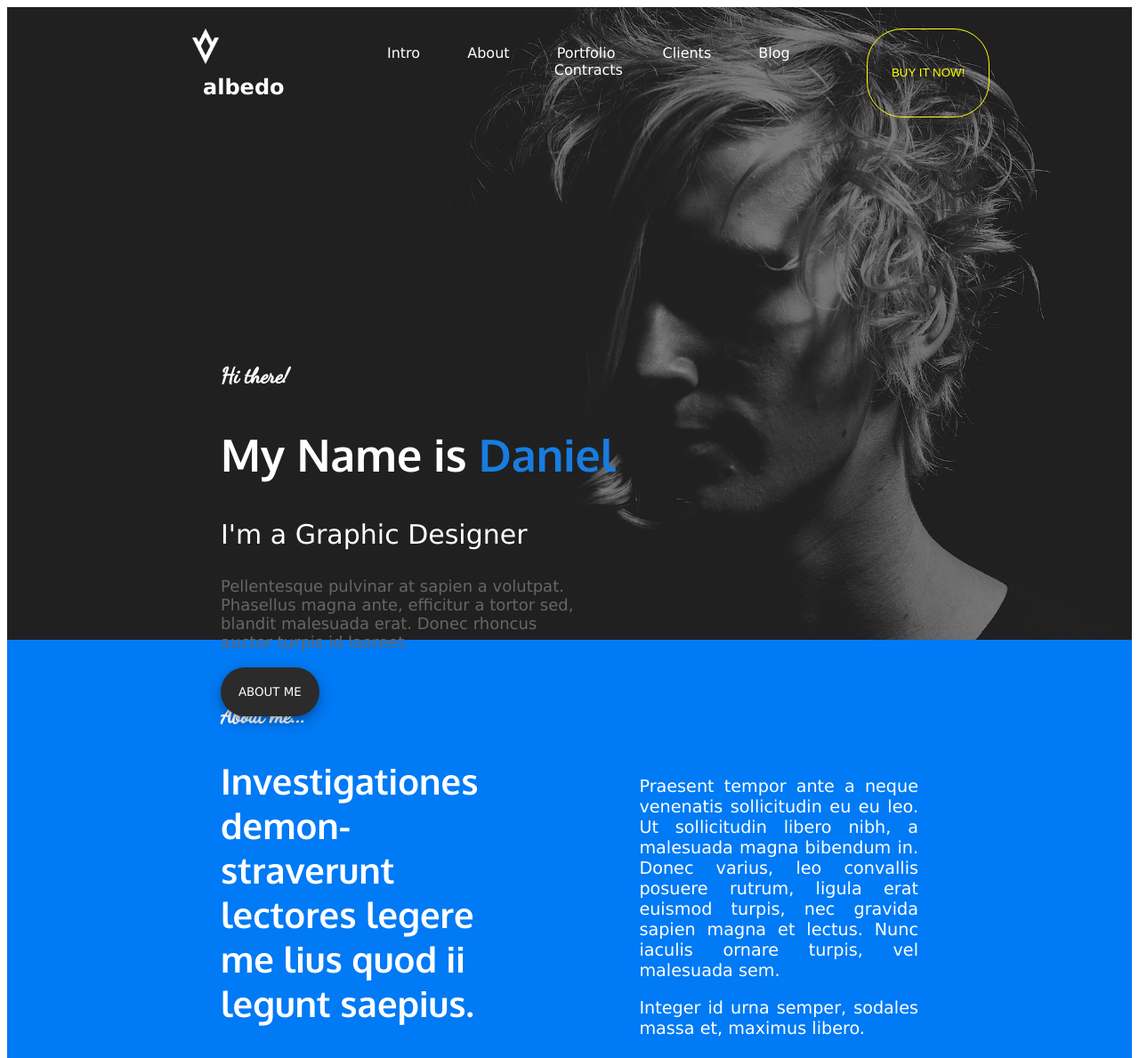
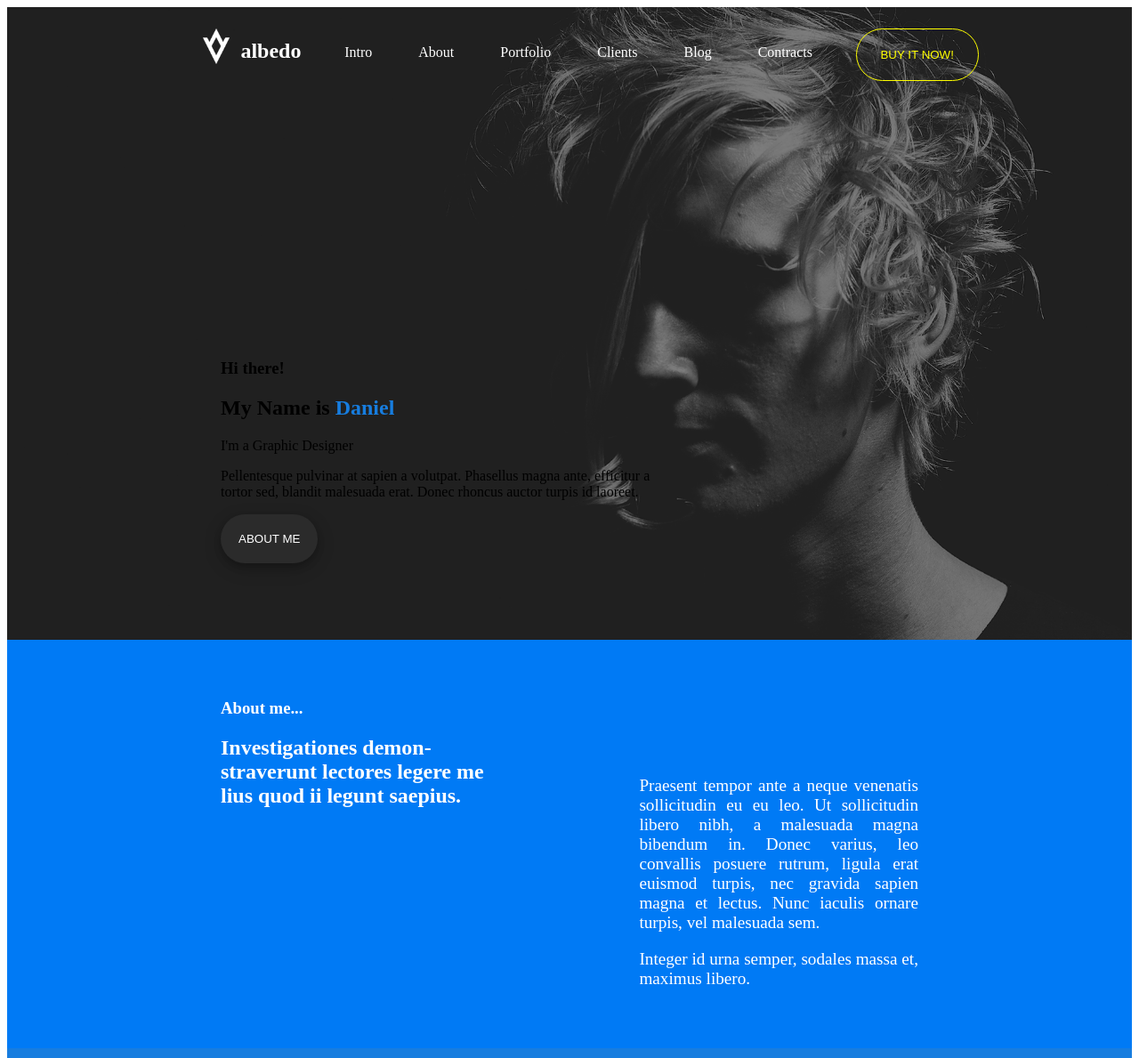
Before and after one commit to Eisha215/eishasajid, a plain HTML site: page index.html in a window 1280 px wide. Shown: the top 1189 px of the page at 89% size. Drawn offline with Linux system fonts and the light colour scheme; a web font is replaced by a local one.

Commit message:
Update index.html

```diff
--- a/index.html
+++ b/index.html
@@ -20,7 +20,7 @@
       <section class="user-image">
         <img src="intro.png" width="100%" height="auto" />
       </section>
-      <header style="font-family:Verdana, Geneva, Tahoma, sans-serif;">
+      <header>
         <div class="icon-name">
           <img src="logo.png" width="30px" height="40px" />
           <h2>albedo</h2>
@@ -37,71 +37,45 @@
         <input id="buy" type="button" value="BUY IT NOW!" />
       </header>
       <section class="intro">
-        <h3
-          style="
-            color: white;
-            font-family: Dancing Script, cursive;
-            font-size: x-large;
-          "
-        >
+        <h3>
           Hi there!
         </h3>
-        <h1
-          style="
-            color: white;
-            font-size: 50px;
-            font-weight: 500;
-            font-family: 'Oxygen', sans-serif;
-          "
-        >
+        <h1>
           My Name is <span style="color: rgb(23, 125, 223);">Daniel</span>
         </h1>
-        <p
-          style="
-            color: white;
-            font-size: 30px;
-            font-weight: 300;
-            font-family:Verdana, Geneva, Tahoma, sans-serif;
-           "
-        >
+        <p id="graphic-designer">
           I'm a Graphic Designer
         </p>
-        <p style="color: #666; width: 85%; font-size: large;font-family:Verdana, Geneva, Tahoma, sans-serif;">
+        <p id="introduction">
           Pellentesque pulvinar at sapien a volutpat. Phasellus magna ante,
           efficitur a tortor sed, blandit malesuada erat. Donec rhoncus auctor
           turpis id laoreet.
         </p>
-        <button id="about-btn" style="font-family:Verdana, Geneva, Tahoma, sans-serif;">ABOUT ME</button>
+        <button id="about-btn">ABOUT ME</button>
       </section>
 
       <section class="about">
         <div class="about-section">
-          <h3 style="font-family: Dancing Script, cursive; font-size: x-large">
+          <h3>
             About me...
           </h3>
-          <h1
-            style="
-              font-size: 40px;
-              font-weight: 500;
-              font-family: 'Oxygen', sans-serif;
-            "
-          >
+          <h1>
             Investigationes demon-straverunt lectores legere me lius quod ii
             legunt saepius.
           </h1>
         </div>
         <div class="description-section">
-          <p style="font-family:Verdana, Geneva, Tahoma, sans-serif;">
+          <p>
             Praesent tempor ante a neque venenatis sollicitudin eu eu leo. Ut
             sollicitudin libero nibh, a malesuada magna bibendum in. Donec
             varius, leo convallis posuere rutrum, ligula erat euismod turpis,
             nec gravida sapien magna et lectus. Nunc iaculis ornare turpis, vel
             malesuada sem.
           </p>
-          <p style="font-family:Verdana, Geneva, Tahoma, sans-serif;">Integer id urna semper, sodales massa et, maximus libero.</p>
+          <p>Integer id urna semper, sodales massa et, maximus libero.</p>
         </div>
       </section>
-      <section class="portfolio" style="font-family:Verdana, Geneva, Tahoma, sans-serif;">
+      <section class="portfolio">
         <img src="icon1.png" width="40px" height="40px" />
         <div class="portfolio1">
           <h3>Web Design & User Interface</h3>
@@ -127,7 +101,7 @@
           <p>Sed dignissim erat et lectus efficitur pretium.</p>
         </div>
       </section>
-      <footer style="font-family:Verdana, Geneva, Tahoma, sans-serif;">
+      <footer>
         <p id="statement">If you like my works, Follow me:</p>
         <p id="icons">
           <i class="fa-brands fa-facebook-f"></i>
```
